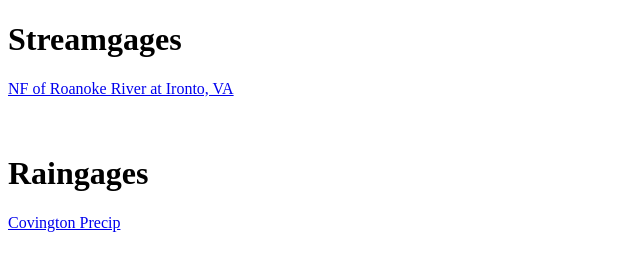
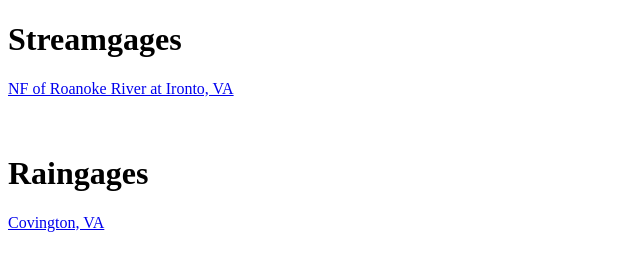
Before and after one commit to sw-technologies/sw-technologies.github.io, a plain HTML site: page index.htm in a window 1280 px wide. Shown: the full height of the page, 0-640 px from the left. Drawn offline with Linux system fonts and the light colour scheme.

Commit message:
Update index.htm

```diff
--- a/index.htm
+++ b/index.htm
@@ -10,7 +10,7 @@
 <br>
 
   <h1> Raingages</h1>
-<a href="https://sw-technologies.github.io/Covington.html"> Covington Precip </a>
+<a href="https://sw-technologies.github.io/Covington.html"> Covington, VA </a>
 
 
 </body>
```
